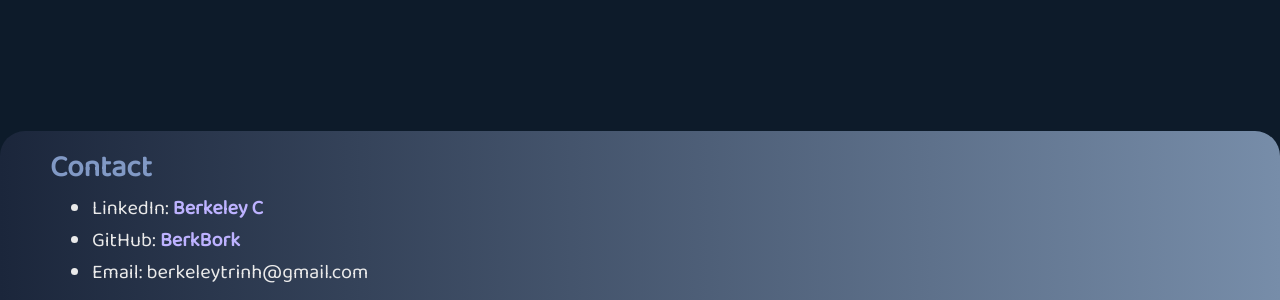
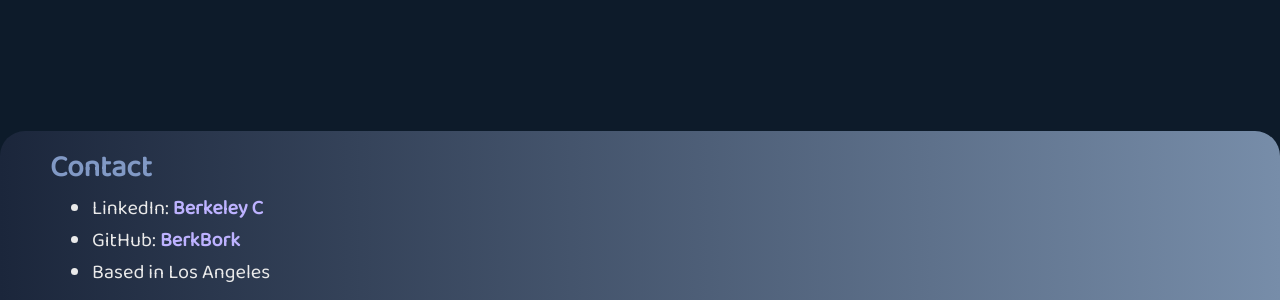
Before and after one commit to BerkBork/Berkeley, a plain HTML site: page index.html in a window 1280 px wide. Shown: the part 5034-5334 px from the top of the page. Drawn offline with Linux system fonts and the light colour scheme.

Commit message:
Update index.html; removed personal info

```diff
--- a/index.html
+++ b/index.html
@@ -198,7 +198,7 @@
       <ul>
         <li>LinkedIn: <a href="https://www.linkedin.com/in/berkeley-c-46073b162/" target="_blank">Berkeley C</a></li>
         <li>GitHub: <a href="https://github.com/BerkBork" target="_blank">BerkBork</a></li>
-        <li>Email: berkeleytrinh@gmail.com</li>
+        <li>Based in Los Angeles</li>
       </ul>
 	  </footer>
 
```
